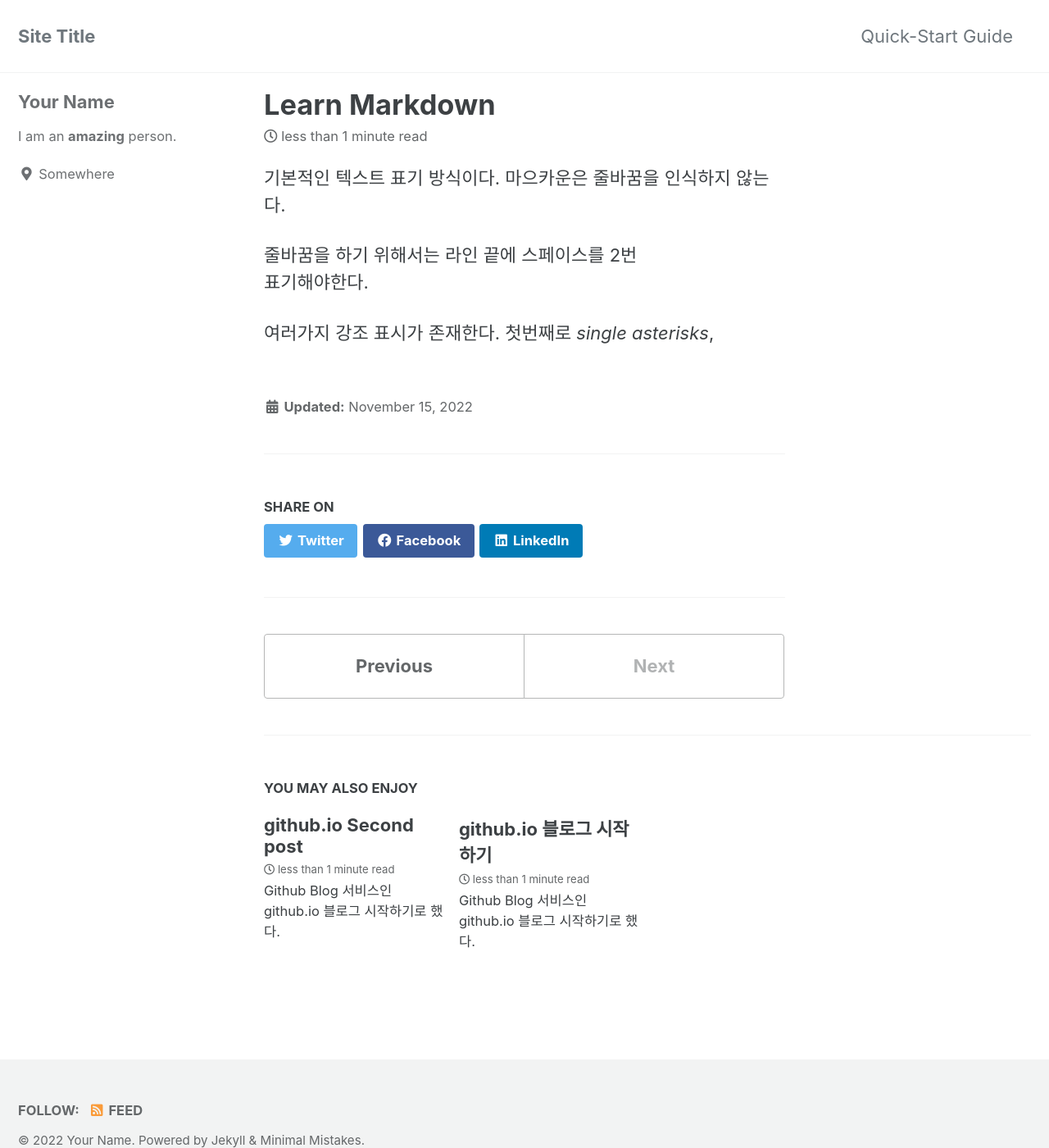
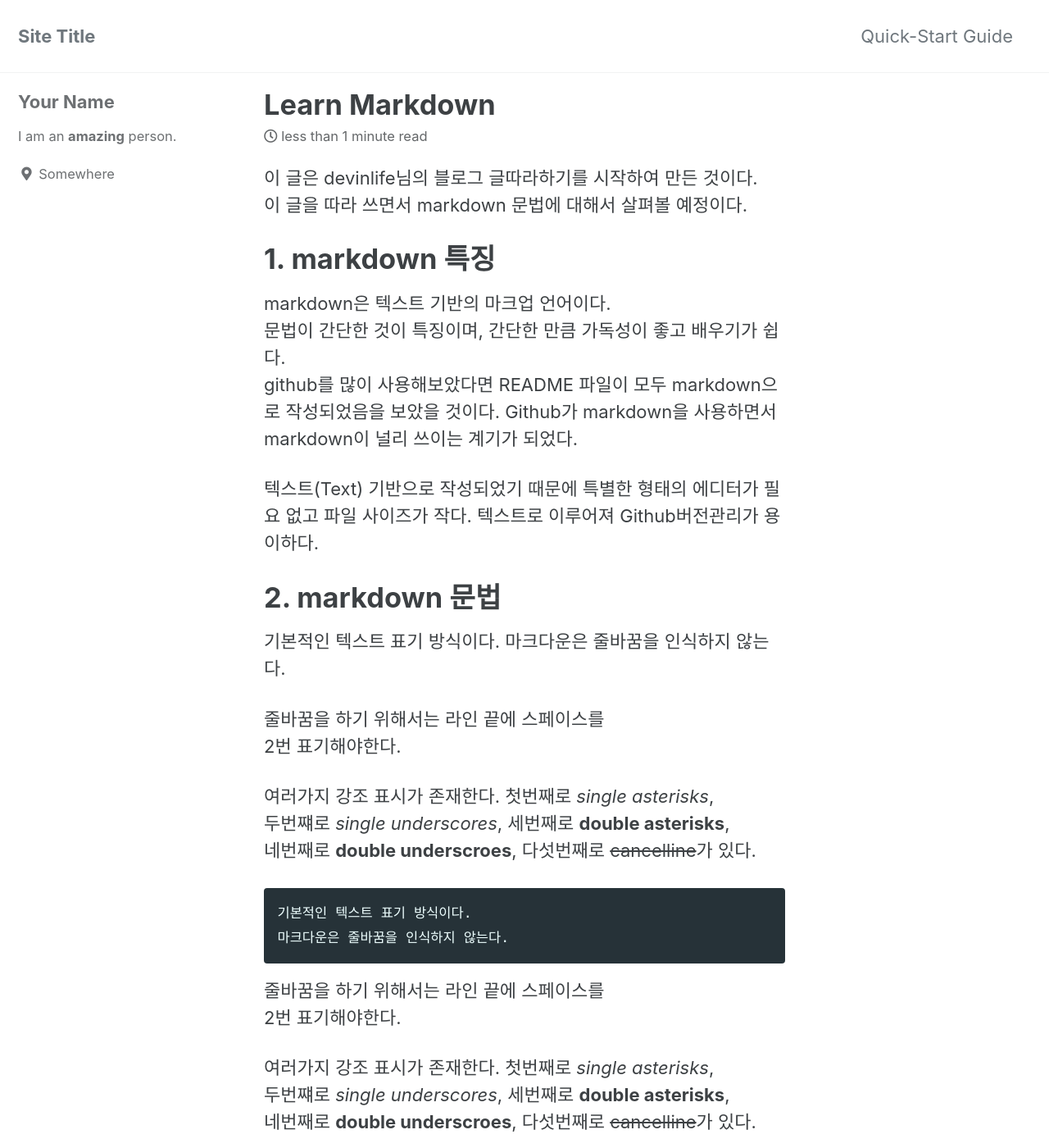
Before and after one commit to chewmunk/chewmunk.github.io, a Jekyll site: the page built from _posts/2022-11-15-learn-markdown.md, in a window 1280 px wide and 1400 px high. Shown: the whole window at 82% size. Built offline with Jekyll 4.4.1, drawn with Linux system fonts in a browser that asks for light colours; cached includes are drawn as plain includes; some of the changed text lies outside the part shown.

Commit message:
modify learn-markdown

````diff
--- a/_posts/2022-11-15-learn-markdown.md
+++ b/_posts/2022-11-15-learn-markdown.md
@@ -1,8 +1,46 @@
+
+이 글은 devinlife님의 블로그 글따라하기를 시작하여 만든 것이다.
+이 글을 따라 쓰면서 markdown 문법에 대해서 살펴볼 예정이다.
+
+# 1. markdown 특징
+markdown은 텍스트 기반의 마크업 언어이다.
+문법이 간단한 것이 특징이며, 간단한 만큼 가독성이 좋고 배우기가 쉽다.
+github를 많이 사용해보았다면 README 파일이 모두 markdown으로 작성되었음을 보았을 것이다. Github가 markdown을 사용하면서 markdown이 널리 쓰이는 계기가 되었다.
+
+텍스트(Text) 기반으로 작성되었기 때문에 특별한 형태의 에디터가 필요 없고 파일 사이즈가 작다. 텍스트로 이루어져 Github버전관리가 용이하다.
+
+# 2. markdown 문법
 
 기본적인 텍스트 표기 방식이다.
-마으카운은 줄바꿈을 인식하지 않는다.
+마크다운은 줄바꿈을 인식하지 않는다.
 
-줄바꿈을 하기 위해서는 라인 끝에 스페이스를 2번
-표기해야한다.
+줄바꿈을 하기 위해서는 라인 끝에 스페이스를
+2번 표기해야한다.
 
 여러가지 강조 표시가 존재한다. 첫번째로 *single asterisks*,
+두번쨰로 _single underscores_, 세번째로 **double asterisks**,
+네번째로 __double underscroes__, 다섯번째로 ~~cancelline~~가 있다.
+
+```
+기본적인 텍스트 표기 방식이다.
+마크다운은 줄바꿈을 인식하지 않는다.
+```
+
+줄바꿈을 하기 위해서는 라인 끝에 스페이스를
+2번 표기해야한다.
+
+여러가지 강조 표시가 존재한다. 첫번째로 *single asterisks*,
+두번쨰로 _single underscores_, 세번째로 **double asterisks**,
+네번째로 __double underscroes__, 다섯번째로 ~~cancelline~~가 있다.
+
+
+
+
+### 2.2 글머리 달기
+
+
+```
+# This is a H1
+```
+
+# This is a H1
````
